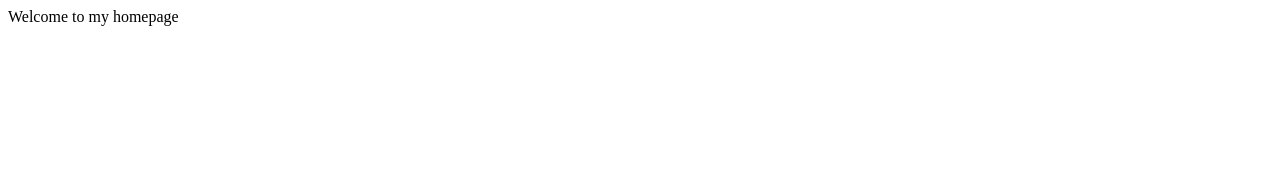
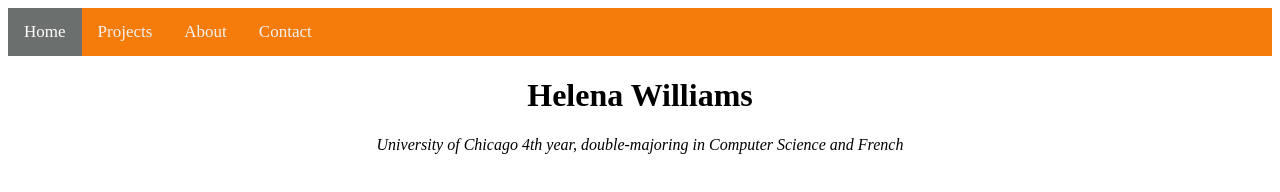
Before and after one commit to HelenaWilliams/HelenaWilliams.github.io, a plain HTML site: page index.html in a window 1280 px wide. Drawn offline with Linux system fonts and the light colour scheme.

Commit message:
basic toolbar

```diff
--- /dev/null
+++ b/index.css
@@ -0,0 +1,28 @@
+/* Add a black background color to the top navigation */
+.navbar {
+    background-color: #f57c0b;
+    overflow: hidden;
+  }
+
+  /* Style the links inside the navigation bar */
+  .navbar a {
+    float: left;
+    color: #f2f2f2;
+    text-align: center;
+    padding: 14px 16px;
+    text-decoration: none;
+    font-size: 17px;
+    transition: color 1s;
+  }
+
+  /* Change the color of links on hover */
+  .navbar a:hover {
+    background-color: #ddd;
+    color: black;
+  }
+
+  /* Add a color to the active/current link */
+  .navbar a.active {
+    background-color: #6b6f6d;
+    color: white;
+  }
--- a/index.html
+++ b/index.html
@@ -1 +1,19 @@
-Welcome to my homepage
+<!DOCTYPE html>
+<html>
+<head>
+    <title>Helena Williams's Website</title>
+    <link rel="icon" type="image/x-icon" href="/images/favicon.png">
+    <link rel="stylesheet" href="index.css">
+</head>
+
+<body>
+    <div class="navbar">
+        <a class="active" href="#home">Home</a>
+        <a href="#projects">Projects</a>
+        <a href="#about">About</a>
+        <a href="#contact">Contact</a>
+    </div>
+    <h1><center>Helena Williams</center></h1>
+    <i><center>University of Chicago 4th year, double-majoring in Computer Science and French</center></i>
+</body>
+</html>
```
Also changed, not shown: assets/favicon.png (added).
